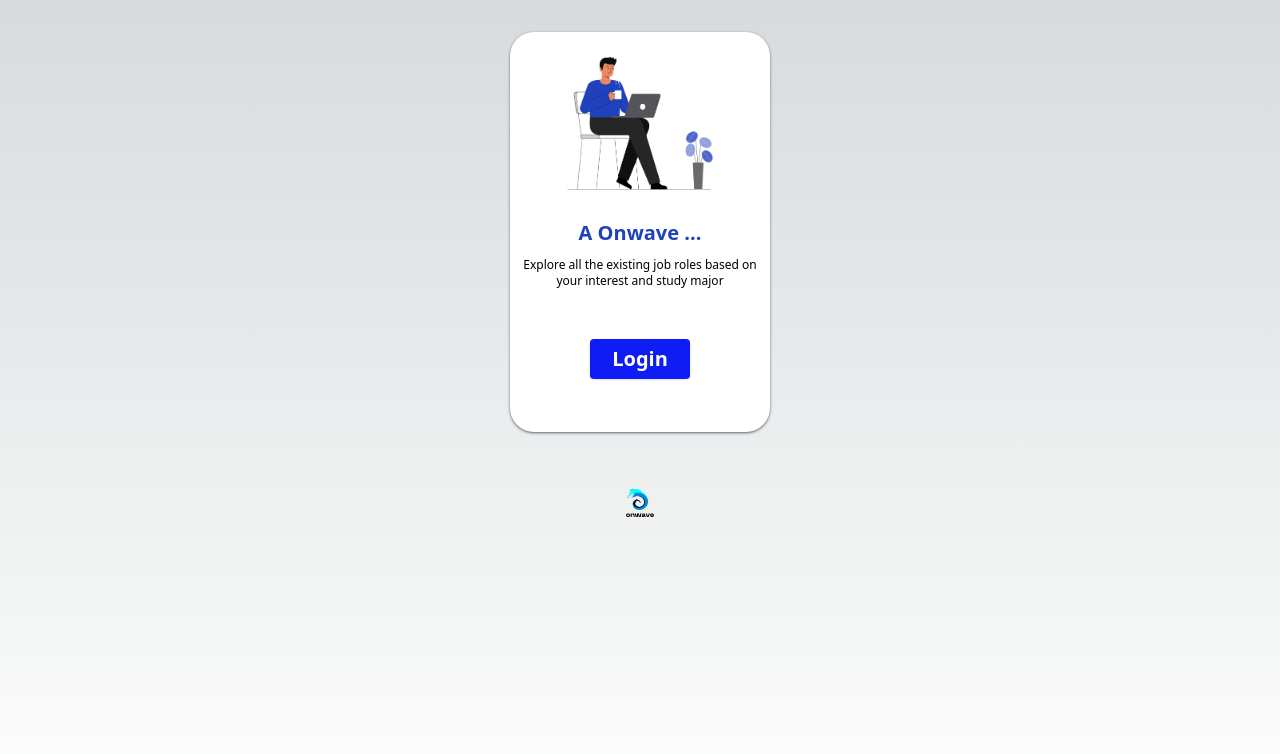
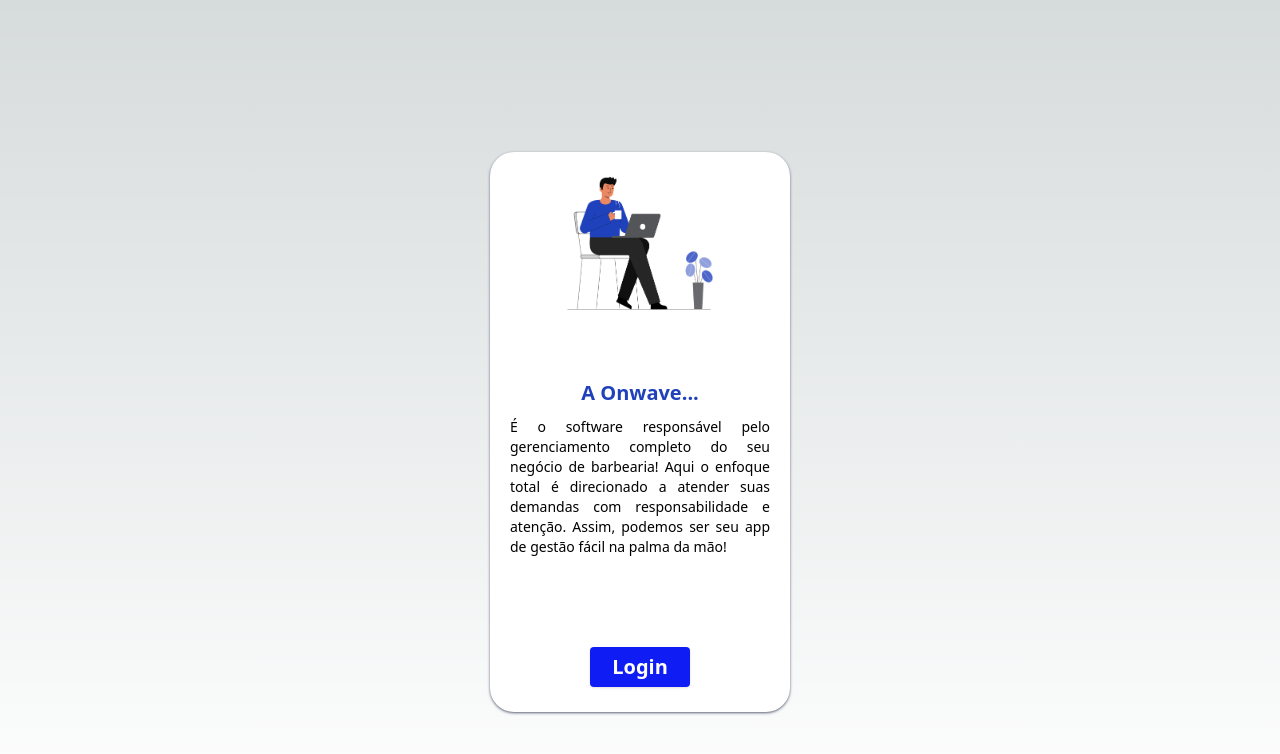
Before and after one commit to rafascampelo/frontend-da-onwave, a Next.js app: page / in a window 1280 px wide. Shown: the top 754 px of the page. Built offline with nearby package versions, Linux system fonts and the light colour scheme.

Commit message:
ultimo att

```diff
--- a/src/app/(login)/sign_in/page.jsx
+++ b/src/app/(login)/sign_in/page.jsx
@@ -18,8 +18,8 @@
               height={200}
               priority/>
 
-            <div class="mt-0">
-        <form class="flex items-center justify-center flex-col">
+            <div class=" mt-0">
+        <form class=" flex items-center justify-center flex-col">
           <input
             id="email"
             type="text"
--- a/src/app/page.jsx
+++ b/src/app/page.jsx
@@ -7,10 +7,10 @@
 
 
   return (
-    <main class=" mt-8 flex  flex-col items-center  h-screen bg-gradient-to-b" >
+    <main class=" mt-8 flex  flex-col items-center  h-screen bg-gradient-to-b justify-center " >
 
 
-<div className=" -mx-10 w-[260px] h-[400px] bg-white backdrop-blur-[50px] content-start place-items-center
+<div className=" -mx-10 w-[300px] h-[560px] bg-white backdrop-blur-[50px] content-start place-items-center
  rounded-3xl shadow gap-2.5 shadow-gray-500 leading-[14px] grid ">
 
         <div className="mt-2 mb-0">
@@ -23,25 +23,18 @@
           priority/>
         </div>
 
-        <span className="text-[#1f41bb] font-bold text-center text-xl ">A Onwave ...</span>
-        <span className=" text-center text-black text-xs ">Explore all the existing job roles based on your interest and study major</span>
+        <span className="mt-10 text-[#1f41bb] font-bold text-center text-xl ">A Onwave...</span>
+        <span className=" mx-5 text-black text-sm text-justify ">É o software responsável pelo gerenciamento completo do seu negócio de barbearia! Aqui o enfoque total é direcionado a atender suas demandas com responsabilidade e atenção. Assim, podemos ser seu app de gestão fácil na palma da mão!</span>
 
 
 
 <Link href="/sign_in"
- class="mt-10 text-center text-white text-xl font-bold  h-[40px] w-[100px]
+ class="mt-20 text-center text-white text-xl font-bold  h-[40px] w-[100px]
  justify-center items-center flex
 px-8 py-4 bg-[#0f1cf3] rounded shadow gap-2.5 leading-[14px] ">
 Login </Link>
 
 </div>
-<Image
-          src="/logoonwave.png"
-          alt="logo onwave"
-          className=" mt-10"
-          width={64}
-          height={64}
-          priority/>
 
  </main>
 
```
